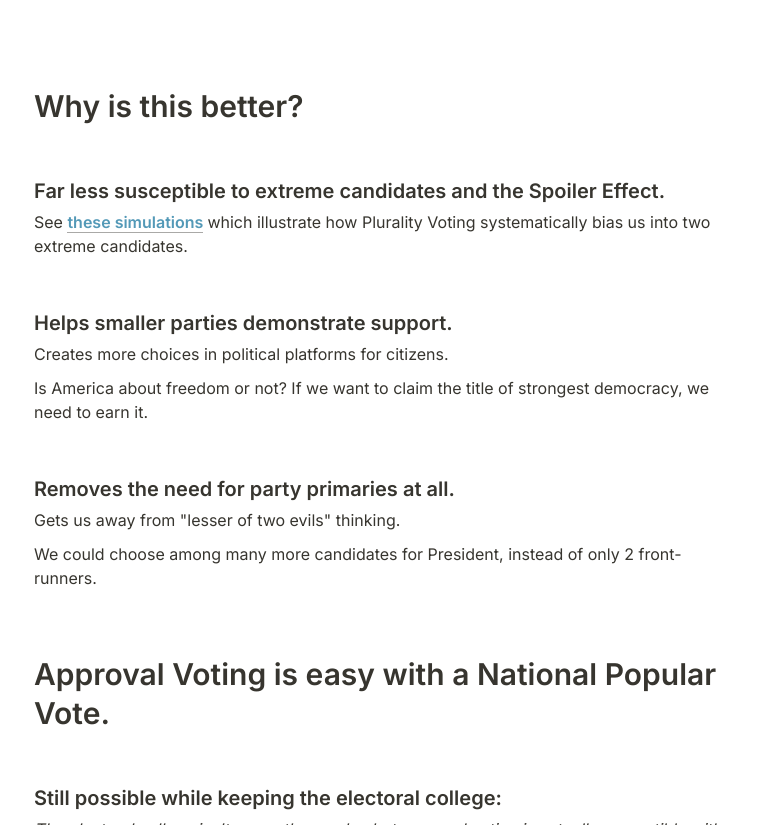
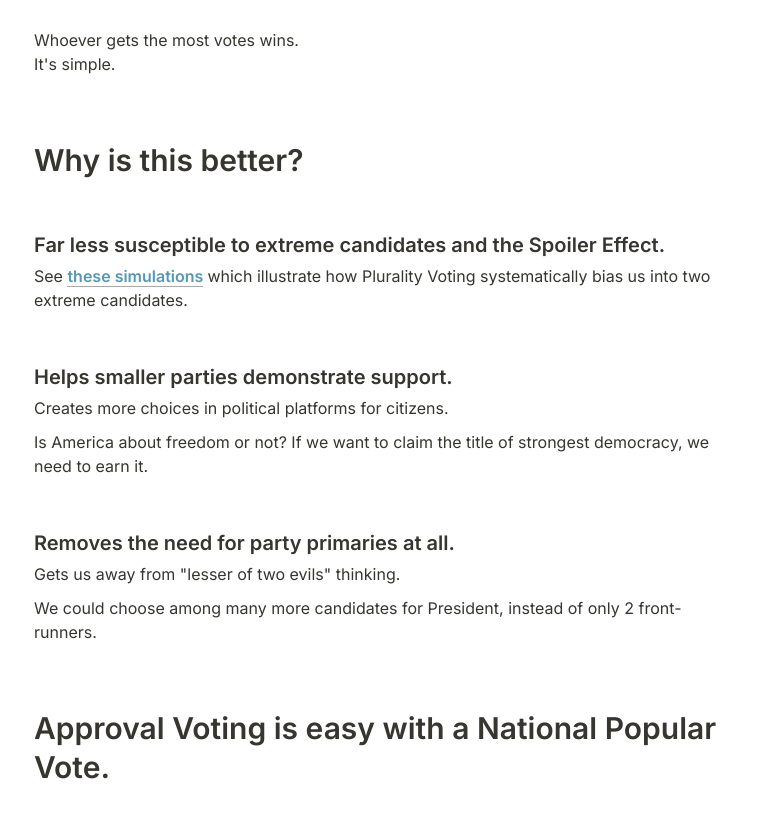
Before and after one commit to dsernst/approvalvotingforpresident.com, a plain HTML site: page index.html in a window 1280 px wide. Shown: the part 1105-1930 px from the top of the page, without its empty margins (254-1025 px from the left). Drawn offline with Linux system fonts and the light colour scheme.

Commit message:
Add line explaining how to pick Approval Voting winner

```diff
--- a/index.html
+++ b/index.html
@@ -95,6 +95,13 @@
                         <div id="block-326f36444d424d5dade1effe1798ab7f" class="notion-text">
                             <p class="notion-text__content">
                                 <span class="notion-semantic-string"></span>
+                            </p>
+                        </div>
+                        <div id="block-2c88d3339be342c4b84c513e1460adf5" class="notion-text">
+                            <p class="notion-text__content">
+                                <span class="notion-semantic-string">
+                                    <span>Whoever gets the most votes wins.<br /> It's simple.</span>
+                                </span>
                             </p>
                         </div>
                         <div id="block-7dfdfa8a5f60411b8d87eed0dd3998f7" class="notion-text">
```
